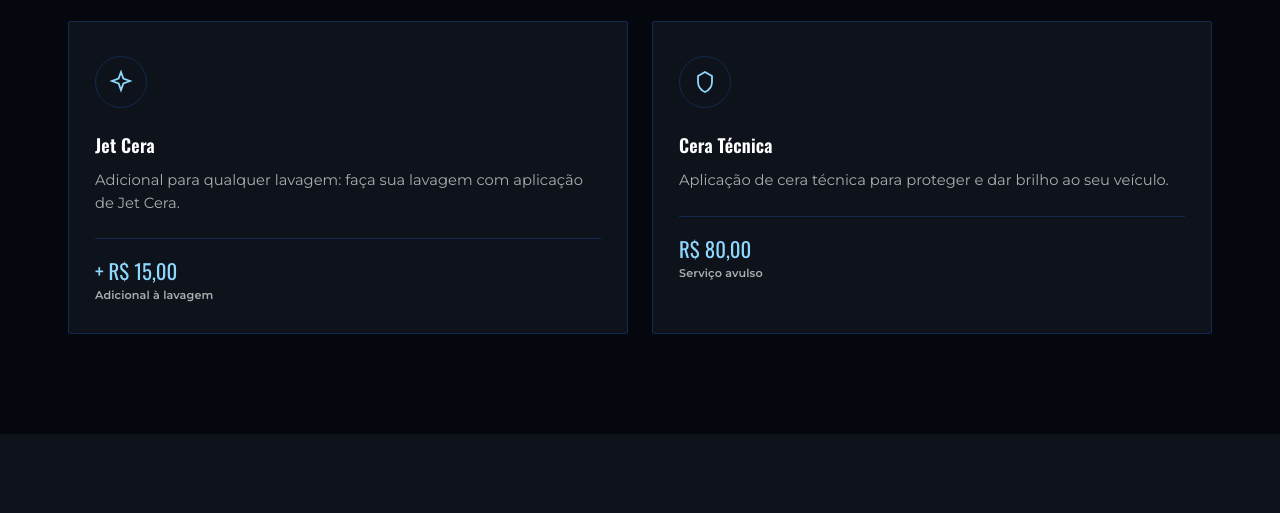
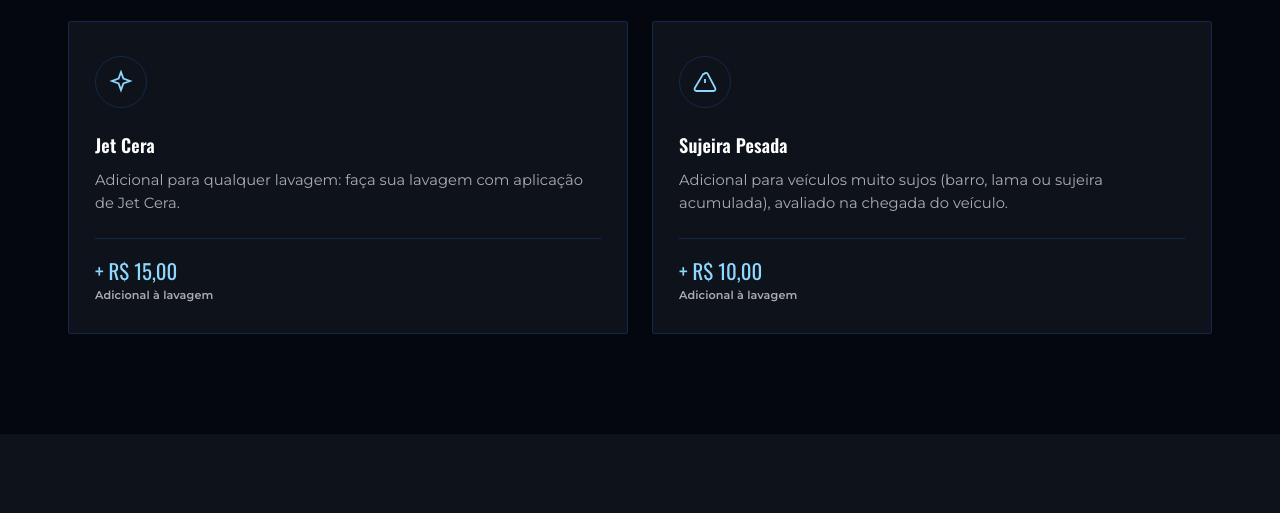
Before and after one commit to jmgservice/LV-Estetica-automotiva, a plain HTML site: page index.html in a window 1280 px wide. Shown: the part 1513-2026 px from the top of the page. Drawn offline with nearby package versions, Linux system fonts and the light colour scheme.

Commit message:
Add files via upload

```diff
--- a/index.html
+++ b/index.html
@@ -3,8 +3,8 @@
 <head>
 <meta charset="UTF-8">
 <meta name="viewport" content="width=device-width, initial-scale=1.0">
-<title>LV Estética Automotiva | Lavagem, Jet Cera e Cera Técnica em Passo Fundo - RS</title>
-<meta name="description" content="Estética automotiva em Passo Fundo - RS: lavagem de carros, SUVs e camionetes, Jet Cera e cera técnica. Promoção de novembro. Agende online pelo site da LV Estética.">
+<title>LV Estética Automotiva | Lavagem e Jet Cera em Passo Fundo - RS</title>
+<meta name="description" content="Estética automotiva em Passo Fundo - RS: lavagem de carros, SUVs e camionetes e Jet Cera. Promoção de novembro. Agende online pelo site da LV Estética.">
 <meta name="robots" content="index, follow">
 <meta name="author" content="LV Estética Automotiva">
 <!-- [DOMÍNIO DO SITE] — substitua pela URL final do site assim que o domínio for definido -->
@@ -14,15 +14,15 @@
 <meta property="og:type" content="website">
 <meta property="og:site_name" content="LV Estética Automotiva">
 <meta property="og:locale" content="pt_BR">
-<meta property="og:title" content="LV Estética Automotiva | Lavagem, Jet Cera e Cera Técnica">
-<meta property="og:description" content="Estética automotiva em Passo Fundo - RS: lavagem de carros, SUVs e camionetes, Jet Cera e cera técnica. Promoção de novembro. Agende online.">
+<meta property="og:title" content="LV Estética Automotiva | Lavagem e Jet Cera">
+<meta property="og:description" content="Estética automotiva em Passo Fundo - RS: lavagem de carros, SUVs e camionetes e Jet Cera. Promoção de novembro. Agende online.">
 <meta property="og:url" content="[DOMÍNIO DO SITE]/">
 <meta property="og:image" content="[DOMÍNIO DO SITE]/galeria-01.jpg">
 
 <!-- Twitter Card -->
 <meta name="twitter:card" content="summary_large_image">
-<meta name="twitter:title" content="LV Estética Automotiva | Lavagem, Jet Cera e Cera Técnica">
-<meta name="twitter:description" content="Estética automotiva em Passo Fundo - RS: lavagem, Jet Cera e cera técnica. Promoção de novembro. Agende online.">
+<meta name="twitter:title" content="LV Estética Automotiva | Lavagem e Jet Cera">
+<meta name="twitter:description" content="Estética automotiva em Passo Fundo - RS: lavagem e Jet Cera. Promoção de novembro. Agende online.">
 <meta name="twitter:image" content="[DOMÍNIO DO SITE]/galeria-01.jpg">
 
 <!-- Favicon: usa a logo já existente da LV Estética. O ideal, quando possível, é
@@ -49,7 +49,7 @@
   "image": "[DOMÍNIO DO SITE]/logo-lv.png",
   "url": "[DOMÍNIO DO SITE]/",
   "telephone": "+555596824077",
-  "priceRange": "R$ 50 - R$ 105",
+  "priceRange": "R$ 50 - R$ 115",
   "address": {
     "@type": "PostalAddress",
     "streetAddress": "Rua Uruguai, 2704 - Centro",
@@ -1014,7 +1014,7 @@ body.modal-open{ overflow:hidden; }
         Proteção que se vê.<br>
         <span class="text-gold">Excelência que se sente.</span>
       </h1>
-      <p class="hero__subtitle">Lavagem, Jet Cera e cera técnica com acabamento de alto padrão para quem trata o próprio carro como deveria ser tratado: como uma peça rara.</p>
+      <p class="hero__subtitle">Lavagem e Jet Cera com acabamento de alto padrão para quem trata o próprio carro como deveria ser tratado: como uma peça rara.</p>
 
       <div class="hero__actions">
         <a href="#servicos" class="btn btn--outline btn--lg">Conhecer Serviços</a>
@@ -1105,14 +1105,14 @@ body.modal-open{ overflow:hidden; }
 
       <article class="service-card service-card--wide">
         <div class="service-card__icon">
-          <svg viewBox="0 0 24 24" fill="none" stroke="currentColor" stroke-width="1.8"><path d="M12 2l7 4v6c0 5-3.4 8.4-7 10-3.6-1.6-7-5-7-10V6l7-4z"/></svg>
+          <svg viewBox="0 0 24 24" fill="none" stroke="currentColor" stroke-width="1.8"><path d="M12 9v4M12 17h.01M10.29 3.86 1.82 18a2 2 0 0 0 1.71 3h16.94a2 2 0 0 0 1.71-3L14.71 3.86a2 2 0 0 0-3.42 0Z"/></svg>
         </div>
-        <h3 class="service-card__title">Cera Técnica</h3>
-        <p class="service-card__desc">Aplicação de cera técnica para proteger e dar brilho ao seu veículo.</p>
+        <h3 class="service-card__title">Sujeira Pesada</h3>
+        <p class="service-card__desc">Adicional para veículos muito sujos (barro, lama ou sujeira acumulada), avaliado na chegada do veículo.</p>
         <div class="service-card__foot">
           <div class="service-card__price-group">
-            <span class="service-card__price">R$ 80,00</span>
-            <span class="service-card__price-note">Serviço avulso</span>
+            <span class="service-card__price">+ R$ 10,00</span>
+            <span class="service-card__price-note">Adicional à lavagem</span>
           </div>
         </div>
       </article>
@@ -1411,7 +1411,7 @@ body.modal-open{ overflow:hidden; }
       <h4>Serviços</h4>
       <a href="#servicos">Lavagem de Carros, SUVs e Camionetes</a>
       <a href="#servicos">Jet Cera</a>
-      <a href="#servicos">Cera Técnica</a>
+      <a href="#servicos">Adicional de Sujeira Pesada</a>
     </div>
 
     <div class="footer__col footer__social">
@@ -1469,7 +1469,7 @@ body.modal-open{ overflow:hidden; }
           <option>Lavagem — SUV (R$ 70)</option>
           <option>Lavagem — Camionete (R$ 90)</option>
           <option>Lavagem com Jet Cera (+ R$ 15)</option>
-          <option>Cera Técnica (R$ 80)</option>
+          <option>Lavagem com sujeira pesada (+ R$ 10)</option>
           <option>Ainda não sei — quero indicação</option>
         </select>
       </div>
```
Also changed, not shown: agendar.html (+2 -2 lines), politica-privacidade.html (+15 -15 lines).
